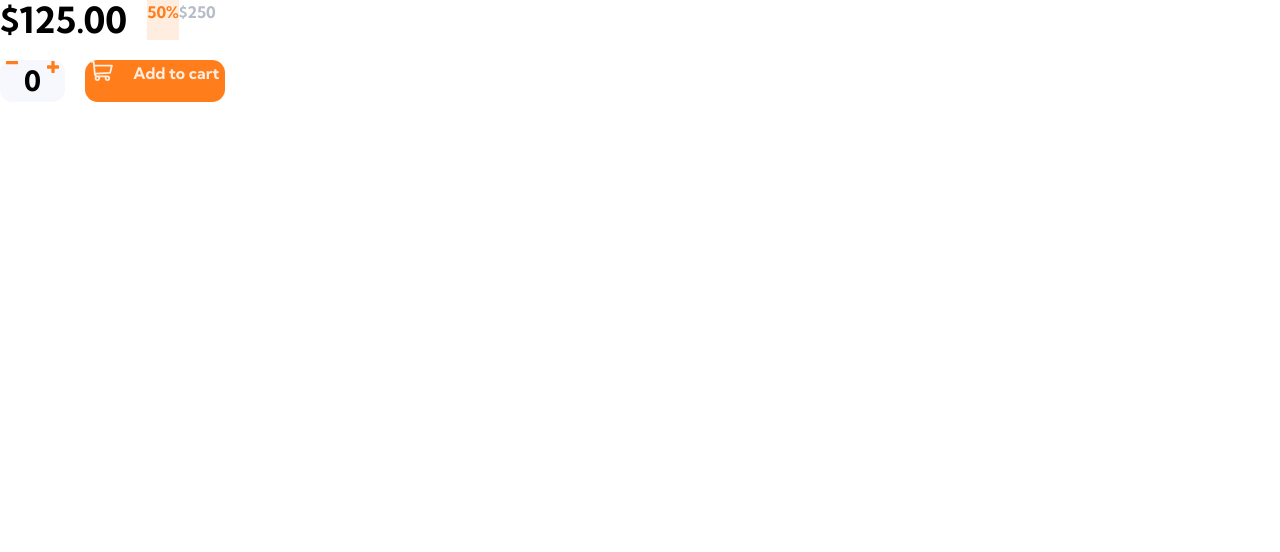
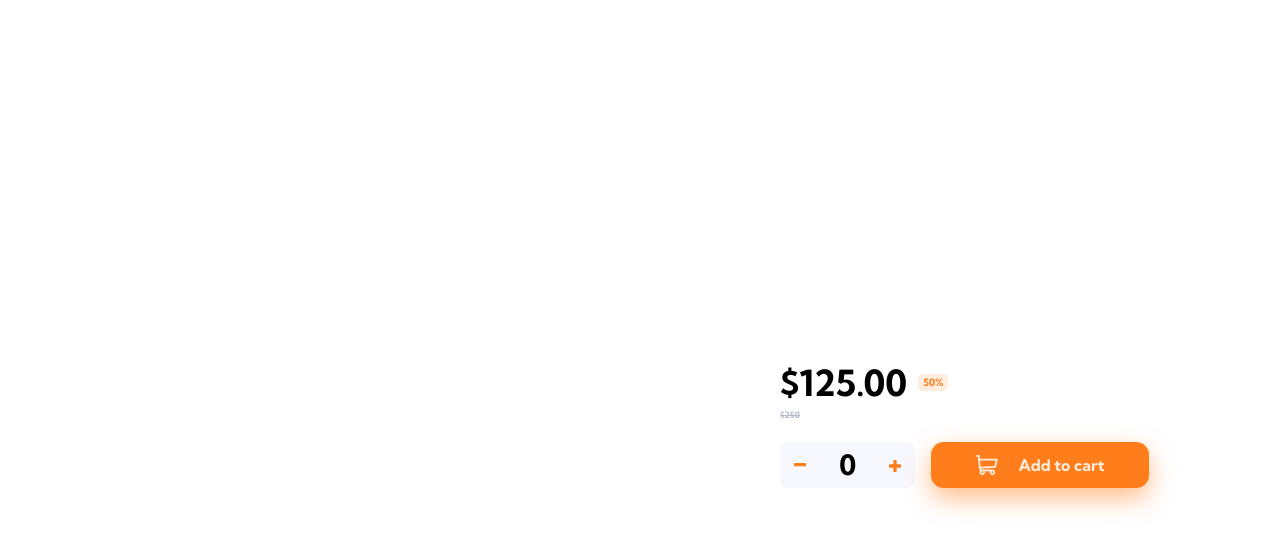
Before and after one commit to bigjoefilms/Ecomerce-Website-team-6, a plain HTML site: page doc.html in a window 1280 px wide. Drawn offline with Linux system fonts and the light colour scheme.

Commit message:
added desktop feature for the website

```diff
--- a/main.css
+++ b/main.css
@@ -264,23 +264,111 @@ h2, .h2{
 body{
  font-family: 'Kumbh Sans', san-serif;
  position: relative;
+/* margin-top: -170px; */
+}
+@media (max-width: 1400px) {
+main{
+  margin-top: -170px;
 }
 
+/* PRODUCT CLASS */
+.product {
+  position: absolute;
+  top: 533px;
+  left: 780px;
+}
+
+ .product__price {
+  justify-content: space-between;
+  align-items: center;
+  display: grid;
+}
+
+.sub-price{
+  font-size: var(--fs-2);
+  font-weight: bolder;
+}
+
+.product__price--actual {
+  align-items: center;
+  gap: 0.7rem;
+}
+
+.price--discount {
+  padding: 1px 5px;
+  border-radius: 5px;
+  font-size: calc(var(--fs-1) * .79);
+}
+
+.price--original {
+  text-decoration: line-through;
+  font-size: calc(var(--fs-1) * .676);
+  margin-top: 0.4rem;
+}
+
+/* CHECKOUT SECTION */
+.checkout__btn {
+  width: 100%;
+  justify-content: center;
+  align-items: center;
+  padding: 11px 45px;
+  box-shadow: 0px 10px 25px var(--accent-semi-transparent);
+}
+
+.btn {
+  border-radius: 7px;
+  font-size: var(--fs-1);
+}
+
+
+.checkout{
+  gap: 1rem;
+}
+
+.checkout__amtBtn {
+  width: 100%;
+  justify-content: space-evenly;
+  align-items: center;
+  gap: 1.2rem;
+  background: var(bg-alt-bkg3);
+  border-radius: 0.5rem;
+}
+
+.counter{
+  font-size: 0.8rem;
+}
+
+
+.amt {
+  padding: 5px 10px;
+  height: 20px;
+  width: 40px;
+  /* padding: calc(var(--sizer-1) * .2); */
+  /* height: var(--sizer-5); */
+  /* width: var(--sizer-2); */
+  place-items: center;
+}
+}
+
+
+
 @media all and (max-width: 375px) {
+
   /* PRODUCT CLASS */
-.product{
+  .product {
     padding: var(--sizer-1);
     position: absolute;
-     top: 400px;
+    top: 550px;
     left: 0;
   }
 
   .product__price {
     justify-content: space-between;
     align-items: center;
+    display: flex;
   }
 
-.product__price--actual{
+  .product__price--actual {
     align-items: center;
   }
 
@@ -289,20 +377,20 @@ body{
     border-radius: 5px;
   }
 
-.price--original{
+  .price--original {
     text-decoration: line-through;
   }
 
   /* CHECKOUT SECTION */
-.checkout{
+  .checkout {
     flex-wrap: wrap;
   }
 
-.checkout__amt{
+  .checkout__amt {
     flex: 100%;
   }
 
-.checkout__btn{
+  .checkout__btn {
     flex: 100%;
     justify-content: center;
     align-items: center;
@@ -310,14 +398,14 @@ body{
     box-shadow: 0px 10px 25px var(--accent-semi-transparent);
   }
 
-.checkout__amtBtn{
+  .checkout__amtBtn {
     width: 100%;
     justify-content: space-between;
     align-items: center;
     padding: calc(var(--sizer-1) * .2) var(--sizer-1);
   }
 
-.amt{
+  .amt {
     padding: calc(var(--sizer-1) * .5);
     height: var(--sizer-3);
     width: var(--sizer-3);
```
Lines whose indentation alone changed are shown as unchanged.
